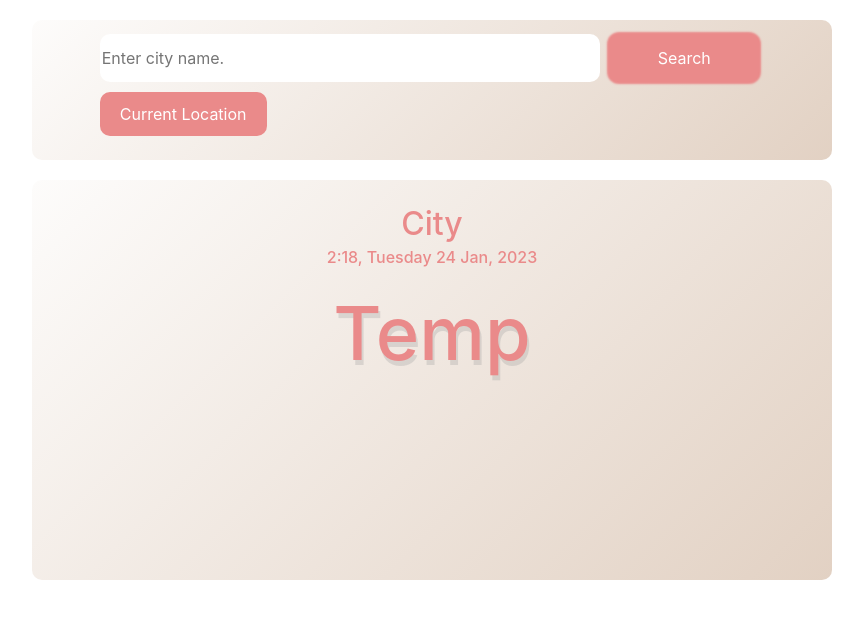
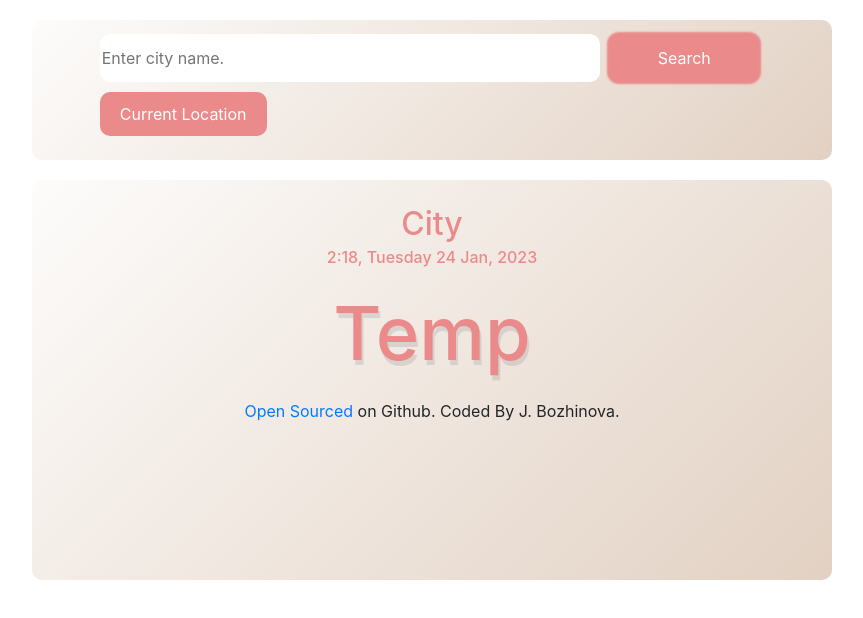
Before and after one commit to Mishkady/Week6HWAdv, a plain HTML site: page index.html in a window 1280 px wide. Shown: the whole page, without its empty margins (208-1071 px from the left). Drawn offline with nearby package versions, Linux system fonts and the light colour scheme.

Commit message:
added link to github

```diff
--- a/index.html
+++ b/index.html
@@ -4,7 +4,7 @@
     <meta charset="UTF-8" />
     <meta http-equiv="X-UA-Compatible" content="IE=edge" />
     <meta name="viewport" content="width=device-width, initial-scale=1.0" />
-    <title>Document</title>
+    <title>Weather app</title>
     <script src="https://unpkg.com/axios/dist/axios.min.js"></script>
     <link href="src/styles.css" rel="stylesheet" type="text/css" />
     <link
@@ -46,11 +46,11 @@
             <div id="weather" class="weather-temperature"></div>
             <div id="temp-current">Temp</div>
             </div>
+            <div class="footer"><a href="https://github.com/Mishkady/Week6HWAdv">Open Sourced</a> on Github. Coded By J. Bozhinova.</div>
+          </main>
           </div>
           </div>
-        </main>
-      </div>
-    </div>
+
   </body>
   <script src="src/index.js"></script>
 </html>
```
